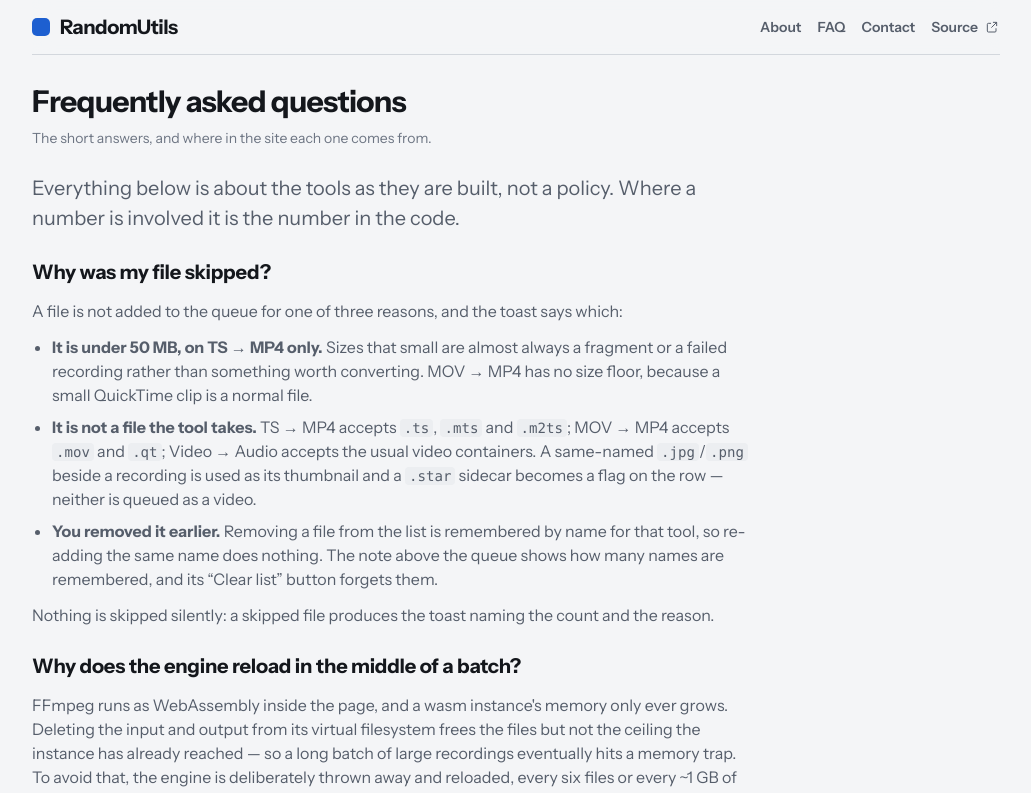
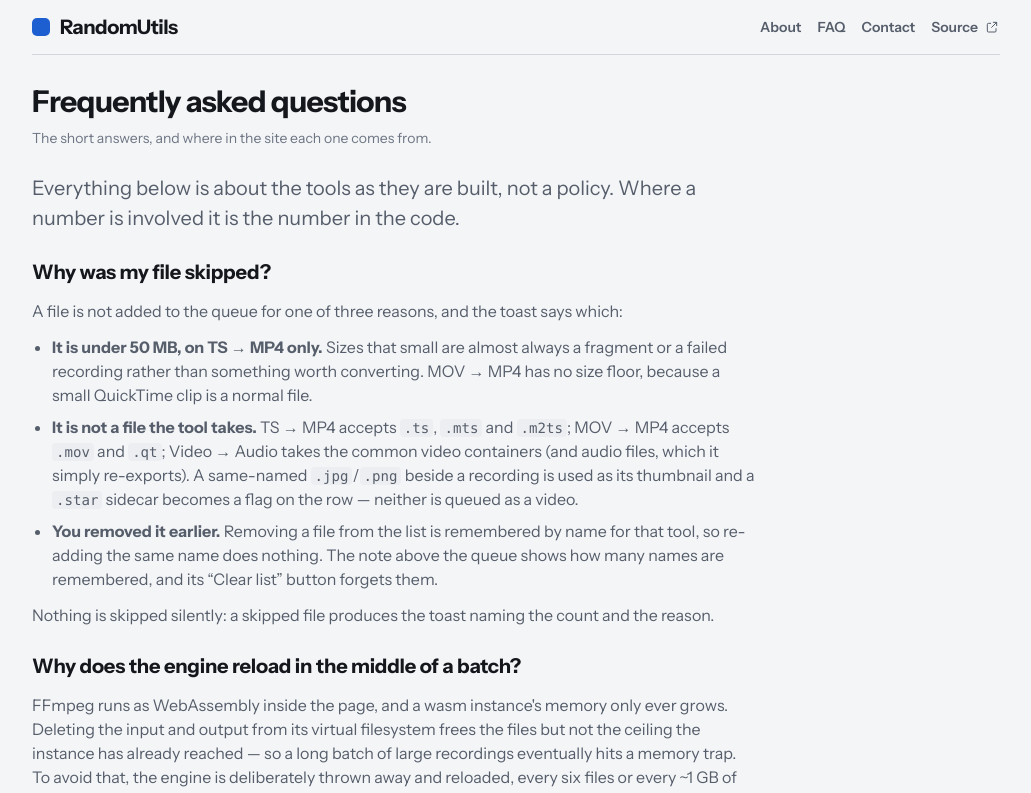
Before and after one commit to jacoblbagent/randomutils, a React (Vite) app: page /faq in a window 1280 px wide. Shown: the top 793 px of the page, without its empty margins (124-1155 px from the left). Built offline with nearby package versions, Linux system fonts and the light colour scheme.

Commit message:
FAQ: say what the audio tool actually accepts

```diff
--- a/src/pages/Faq/Faq.tsx
+++ b/src/pages/Faq/Faq.tsx
@@ -40,7 +40,8 @@ export default function Faq() {
           <li>
             <strong>It is not a file the tool takes.</strong> TS → MP4 accepts <code>.ts</code>,{' '}
             <code>.mts</code> and <code>.m2ts</code>; MOV → MP4 accepts <code>.mov</code> and{' '}
-            <code>.qt</code>; Video → Audio accepts the usual video containers. A same-named{' '}
+            <code>.qt</code>; Video → Audio takes the common video containers (and audio files,
+            which it simply re-exports). A same-named{' '}
             <code>.jpg</code>/<code>.png</code> beside a recording is used as its thumbnail and a{' '}
             <code>.star</code> sidecar becomes a flag on the row — neither is queued as a video.
           </li>
```
